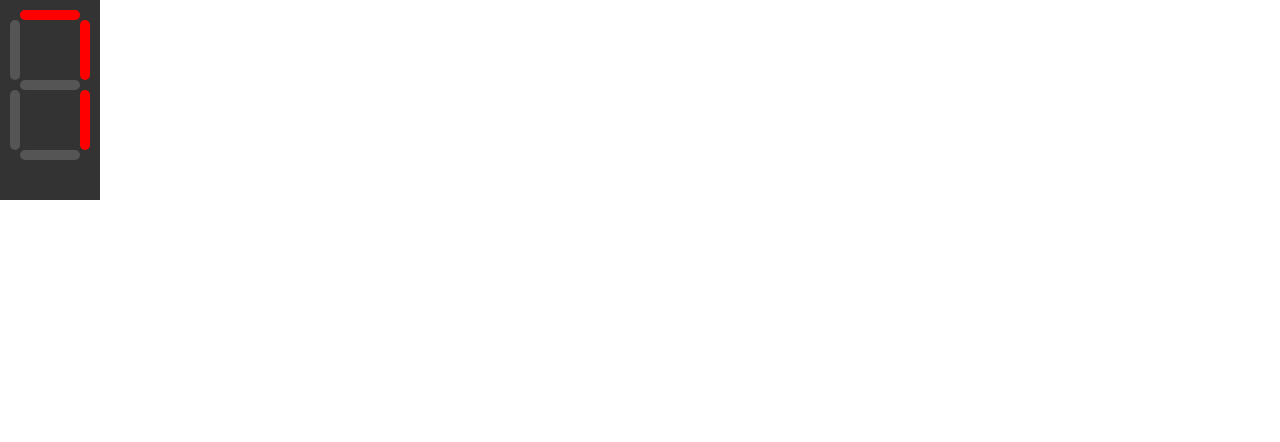
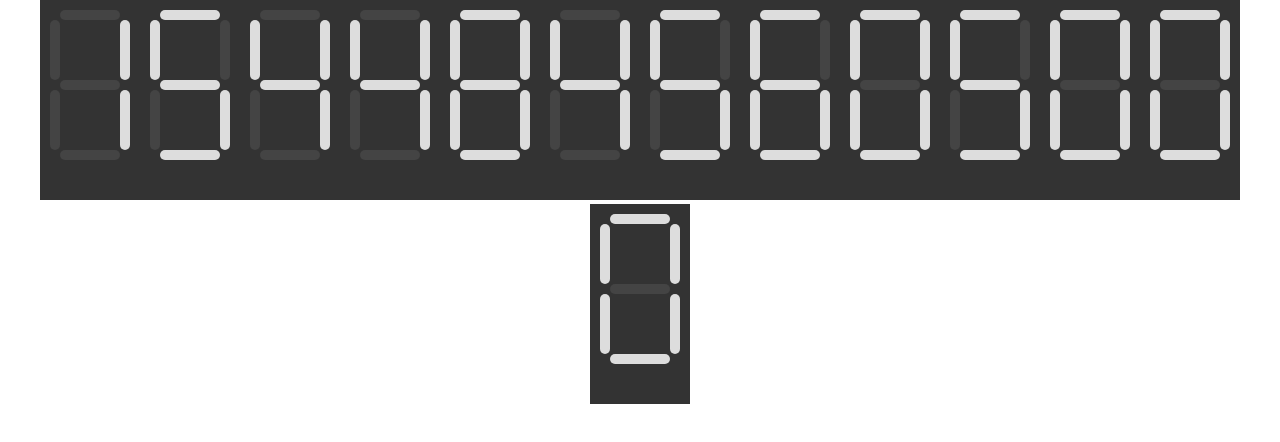
Before and after one commit to martin-banks/seven-segment-clock, a React (Create React App) app: page / in a window 1280 px wide. Shown: the top 442 px of the page. Built offline with nearby package versions, Linux system fonts and the light colour scheme.

Commit message:
adds timestamp ticker

```diff
--- a/src/App.js
+++ b/src/App.js
@@ -1,5 +1,4 @@
 import React, { Component } from 'react'
-import logo from './logo.svg'
 import './App.css'
 
 import Digit from './components/digit'
@@ -9,24 +8,47 @@ class App extends Component {
     super(props)
     this.state = {
       number: 0,
+      date: 0,
     }
     this.counter = this.counter.bind(this)
+    this.updateDate = this.updateDate.bind(this)
+  }
+
+  updateDate () {
+    this.setState({
+      date: Date.now(),
+    })
   }
 
   counter () {
     this.setState({
       number: this.state.number === 9 ? 0 : this.state.number + 1,
     })
+    this.updateDate()
+  }
+
+  componentWillMount () {
+    this.updateDate()
   }
 
   componentDidMount () {
     setInterval(this.counter, 1000)
+    // window.requestAnimationFrame(this.updateDate)
   }
 
   render () {
     return (
       <div className="App">
-        <Digit number={ this.state.number } />
+        {/* <Digit number={ this.state.number } /> */}
+
+        {
+          `${this.state.date}`.split('')
+            .map((n, i) => <Digit
+                key={ `digit-${i}` }
+                number={ parseInt(n, 10) }
+              />
+            )
+        }
       </div>
     )
   }
--- a/src/components/digit.js
+++ b/src/components/digit.js
@@ -23,7 +23,7 @@ class Digit extends React.Component {
 
   render () {
     return <>
-      <div>
+      <div className="digit">
         <div className="wrapper">
           {/* <div className="segment segment__a">a</div>
           <div className="segment segment__b">b</div>
@@ -38,7 +38,7 @@ class Digit extends React.Component {
               .map((p, i) => <div
                   className={ `segment segment__${i}` }
                   key={`segment-${i}`}
-                  style={{ background: p ? 'red' : '#555' }}
+                  style={{ background: p ? '#ddd' : '#444' }}
                 ></div>
               )
           }
@@ -51,9 +51,16 @@ class Digit extends React.Component {
           box-sizing: border-box;
         }
 
+        .digit {
+          display: inline-block;
+          vertical-align: top;
+          margin: 0;
+          padding: 0;
+        }
+
         .wrapper {
           position: relative;
-          display: block;
+          display: inline-block;
           width: 100px;
           height: 200px;
           background: #333;
--- a/src/components/segment.js
+++ b/src/components/segment.js
@@ -4,8 +4,6 @@ import React from 'react'
 class Segment extends React.Component {
   render () {
     return <h1>Segment</h1>
-
-
   }
 }
 
```
